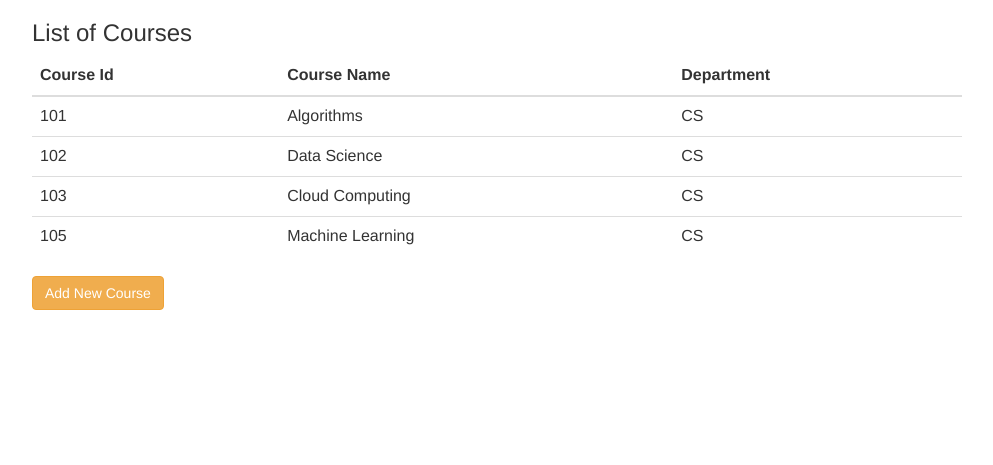
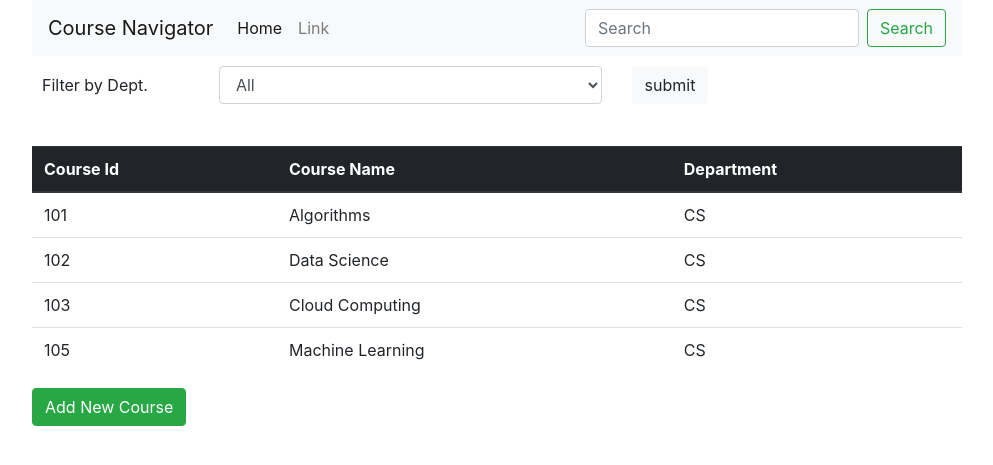
Before and after one commit to dpuneet95/InstaBackend, a Flask app: page /courses in a window 1280 px wide. Shown: the top 465 px of the page, without its empty margins (143-1136 px from the left). Run offline with Flask 2, Linux system fonts and the light colour scheme; data comes from the database, SQL or seed files in the repository; both versions use the stored data as it was after the commit; some libraries are stand-ins or nearby versions.

Commit message:
modifed UI

```diff
--- a/app.py
+++ b/app.py
@@ -7,6 +7,10 @@ from sqlite3 import Error
 
 con = sqlite3.connect('toy.db', check_same_thread=False)
 cursorObj = con.cursor()
+
+@app.route('/')
+def render_homepage():
+	return render_template('homepage.html')
 
 @app.route('/courses', methods=['GET', 'POST'])
 def index():
@@ -19,7 +23,7 @@ def index():
 def getCourses():
     cursorObj.execute('select * from courses')
     rows = cursorObj.fetchall()
-    return render_template('index.html', result=rows)
+    return render_template('courses.html', result=rows)
 
 @app.route('/createCourse')
 def createCourse():
@@ -38,7 +42,7 @@ def commitCourse():
     con.commit()
     cursorObj.execute('select * from courses')
     rows = cursorObj.fetchall()
-    return render_template('index.html', result=rows)
+    return render_template('courses.html', result=rows)
 
 if __name__ == "__main__":
     app.run(debug=True)
--- a/templates/base.html
+++ b/templates/base.html
@@ -1,8 +1,54 @@
 <html>
-<head>
-        <link rel="stylesheet" href="https://maxcdn.bootstrapcdn.com/bootstrap/3.3.7/css/bootstrap.min.css">
-</head>
+    <head>
+
+    <!--Depedencies -->
+    <link rel="stylesheet" href="https://maxcdn.bootstrapcdn.com/bootstrap/4.0.0/css/bootstrap.min.css">
+    <script src="https://ajax.googleapis.com/ajax/libs/jquery/1.12.4/jquery.min.js"></script>
+    <script src="https://maxcdn.bootstrapcdn.com/bootstrap/4.0.0/js/bootstrap.min.js"></script>
+
+    </head>
+
 <body>
-    {% block content %}{% endblock content %}
+    <div class="container" style="width: 75%;">
+
+        <nav class="navbar navbar-expand-lg navbar-light bg-light">
+        <a class="navbar-brand" href="#">Course Navigator</a>
+        <button class="navbar-toggler" type="button" data-toggle="collapse" data-target="#navbarSupportedContent" aria-controls="navbarSupportedContent" aria-expanded="false" aria-label="Toggle navigation">
+            <span class="navbar-toggler-icon"></span>
+        </button>
+
+        <div class="collapse navbar-collapse" id="navbarSupportedContent">
+        <ul class="navbar-nav mr-auto">
+        <li class="nav-item active">
+            <a class="nav-link" href="#">Home <span class="sr-only">(current)</span></a>
+        </li>
+        <li class="nav-item">
+            <a class="nav-link" href="#">Link</a>
+        </li>
+        <!--<li class="nav-item dropdown">
+            <a class="nav-link dropdown-toggle" href="#" id="navbarDropdown" role="button" data-toggle="dropdown" aria-haspopup="true" aria-expanded="false">
+            Sort courses by...
+            </a>
+            <div class="dropdown-menu" aria-labelledby="navbarDropdown">
+            <a class="dropdown-item" href="#">Department</a>
+            <a class="dropdown-item" href="#">Id</a>
+        <a class="dropdown-item" href = "#">Name</a>
+
+
+            </div>
+        </li>-->
+
+        </ul>
+        <form class="form-inline my-2 my-lg-0">
+        <input class="form-control mr-sm-2" type="search" placeholder="Search" aria-label="Search">
+        <button class="btn btn-outline-success my-2 my-sm-0" type="submit">Search</button>
+        </form>
+        </div>
+        </nav>
+
+    </div>
+
+    {% block content %} {% endblock content %}
 </body>
+
 </html>
--- /dev/null
+++ b/templates/courses.html
@@ -0,0 +1,55 @@
+{% extends 'base.html' %}
+
+
+
+{% block content %}
+<div class="container" style="width: 75%;">
+
+    <form style="padding:10px;width:75%;" method="post" action="/index" enctype="multipart/form-data" onsubmit="this.submit();">
+
+        <div class="form-group row">
+
+            <label for="category" class="col-sm-3 col-form-label">Filter by Dept.</label>
+            <div class="col-sm-7">
+                <select class="form-control" id="category" name = "category">
+                    <option>All</option>
+                    <option>CS</option>
+                    <option>IS</option>
+                </select>
+            </div>
+
+            <br/>
+            <div class="col-sm-2">
+                <input type="submit" value="submit" class = "btn btn-light">
+            </div>
+
+
+        </div>
+    </form>
+
+    <table class="table table-hover" >
+    <thead class = "thead-dark">
+        <tr>
+            <th scope="col">Course Id</th>
+            <th scope="col">Course Name</th>
+            <th scope="col">Department</th>
+        </tr>
+    </thead>
+    <tbody>
+        {% for r in result%}
+        <tr>
+            <td>{{r[0]}}</td>
+            <td>{{r[1]}}</td>
+            <td>{{r[2]}}</td>
+        </tr>
+        {% endfor %}
+    </tbody>
+</table>
+
+<div>
+    <a href="/createCourse" class="btn btn-success" role="button" aria-pressed="true">Add New Course</a>
+</div>
+
+</div>
+
+{% endblock %}
--- a/templates/create_course.html
+++ b/templates/create_course.html
@@ -1,11 +1,9 @@
 {% extends 'base.html' %}
-
 
 
 {% block content %}
 
-<div class="container" style="width: 75%">
-
+<div class="container" style="width: 75%;">
         <form action="/courses" method="POST">
             <div class="form-group row">
                 <label class="col-sm-2 col-form-label">Course Id</label>
@@ -36,5 +34,5 @@
                 </div>
             </div>
         </form>
-</div>
+    </div>
 {% endblock %}
--- a/templates/index.html
+++ /dev/null
@@ -1,34 +0,0 @@
-{% extends 'base.html' %}
-
-
-
-{% block content %}
-
-<div class="container" style="width: 75%;">
-        <h3>List of Courses</h3>
-    <table class="table table-hover" >
-    <thead class = "thead-dark">
-        <tr>
-            <th scope="col">Course Id</th>
-            <th scope="col">Course Name</th>
-            <th scope="col">Department</th>
-        </tr>
-    </thead>
-    <tbody>
-        {% for r in result%}
-        <tr>
-            <td>{{r[0]}}</td>
-            <td>{{r[1]}}</td>
-            <td>{{r[2]}}</td>
-        </tr>
-        {% endfor %}
-    </tbody>
-</table>
-
-<div>
-    <a href="/createCourse" class="btn btn-warning" role="button" aria-pressed="true">Add New Course</a>
-</div>
-
-</div>
-
-{% endblock %}
```
Also changed, not shown: templates/homepage.html (added, +87 -0 lines), toy.db.
